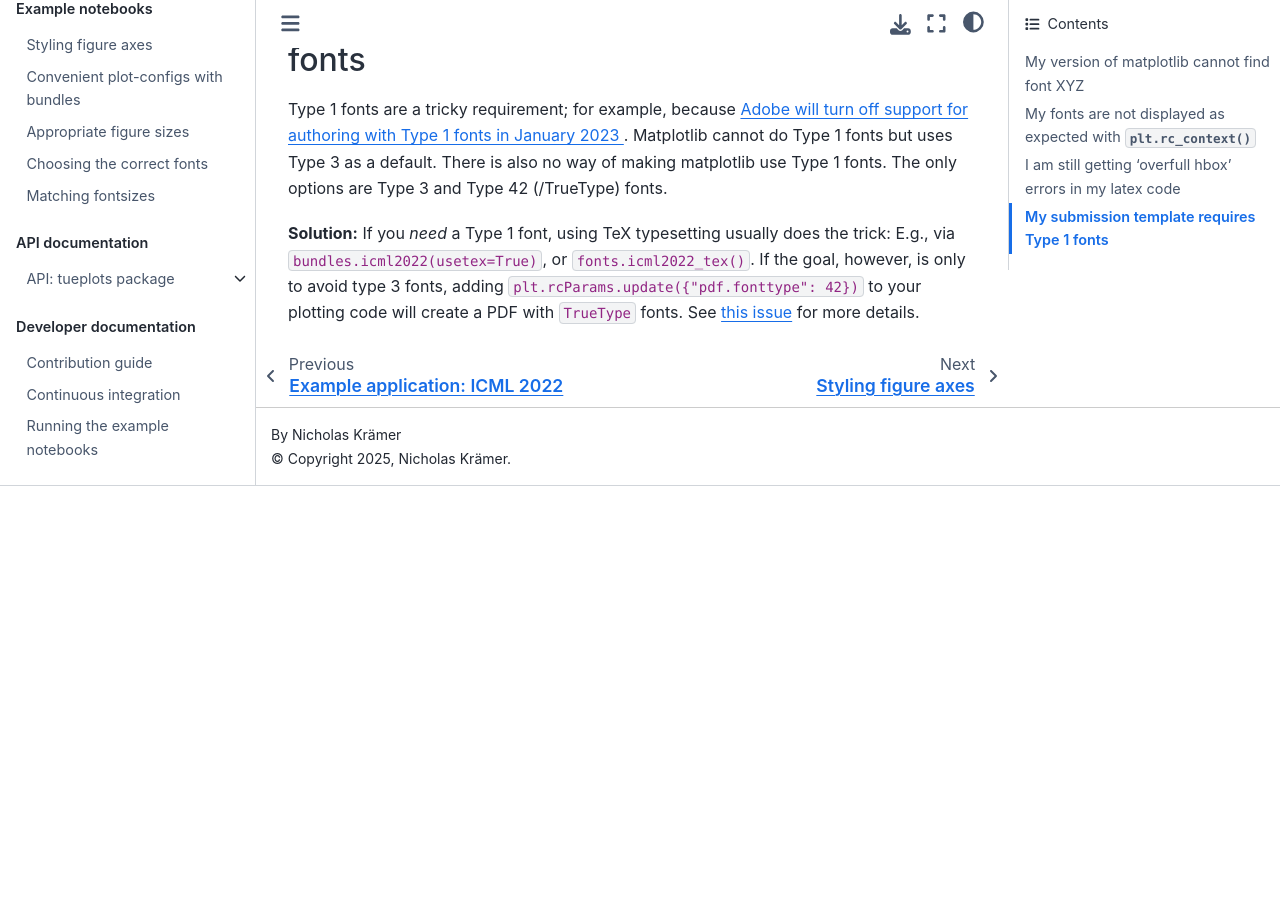
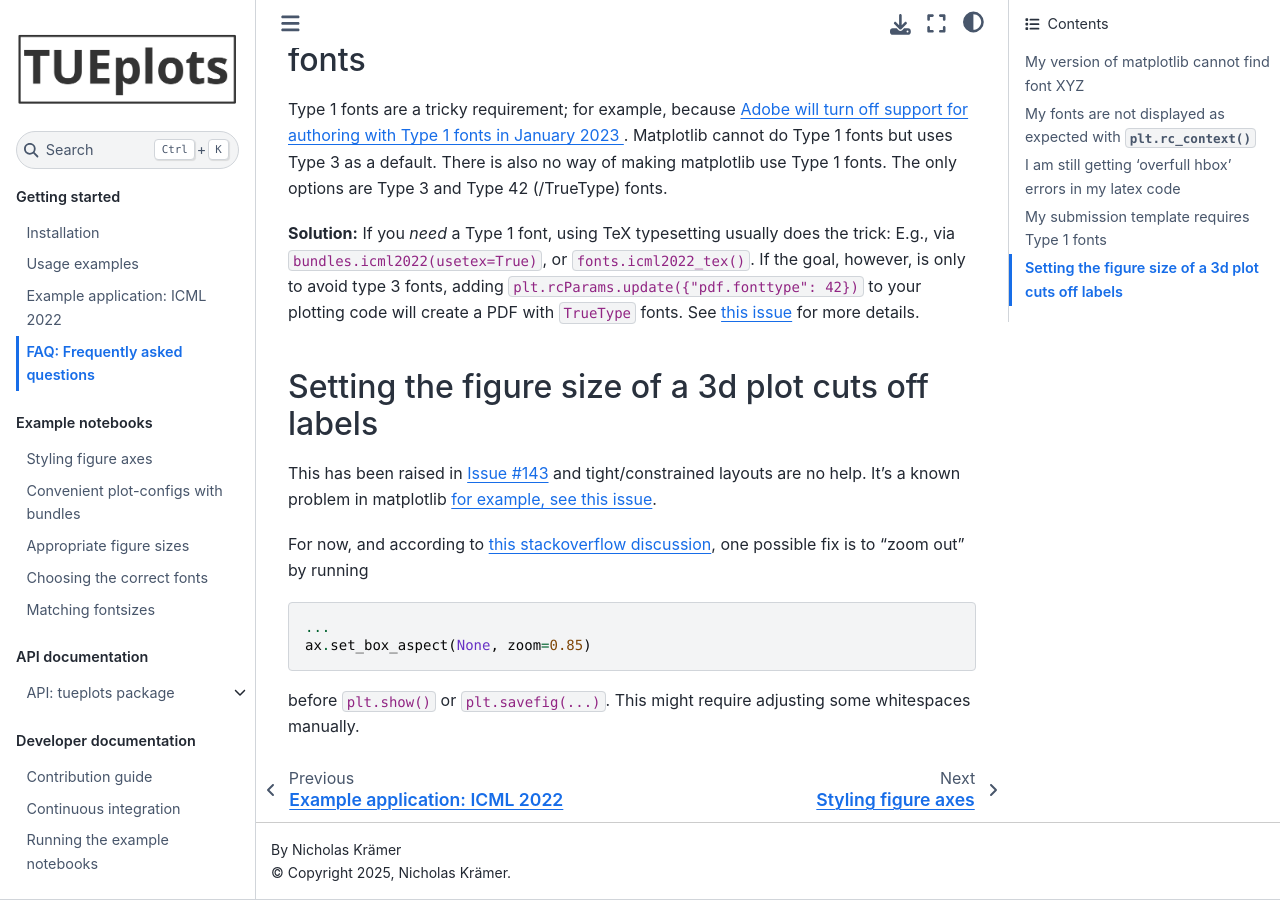
Before and after one commit to pnkraemer/tueplots, a Sphinx documentation site: the page built from docs/source/getting_started/troubleshooting.md, in a window 1280 px wide and 900 px high, scrolled down 1562 px. Built offline with Sphinx 7.4.7 and the Sphinx Book theme 1.1.4, drawn with Linux system fonts in a browser that asks for light colours; pages that are not in the unit, such as notebooks, are missing from menus; before the commit the page ends 2048 px from its top, so only the background shows below that.

Commit message:
Discuss scaling of 3d plots in troubleshooting

````diff
--- a/docs/source/getting_started/troubleshooting.md
+++ b/docs/source/getting_started/troubleshooting.md
@@ -59,3 +59,16 @@ or `fonts.icml2022_tex()`.
 If the goal, however, is only to avoid type 3 fonts, adding
 `plt.rcParams.update({"pdf.fonttype": 42})` to your plotting code will create a PDF with `TrueType` fonts.
 See <a href=https://github.com/pnkraemer/tueplots/issues/77>this issue</a> for more details.
+
+
+## Setting the figure size of a 3d plot cuts off labels
+
+This has been raised in [Issue #143](https://github.com/pnkraemer/tueplots/issues/143) and tight/constrained layouts are no help.
+It's a known problem in matplotlib [for example, see this issue](https://github.com/matplotlib/matplotlib/issues/19519).
+
+For now, and according to [this stackoverflow discussion](https://stackoverflow.com/questions/77577613/matplotlib-3d-plot-z-label-cut-off), one possible fix is to "zoom out" by running
+```python
+...
+ax.set_box_aspect(None, zoom=0.85)
+```
+before `plt.show()` or `plt.savefig(...)`. This might require adjusting some whitespaces manually.
````
